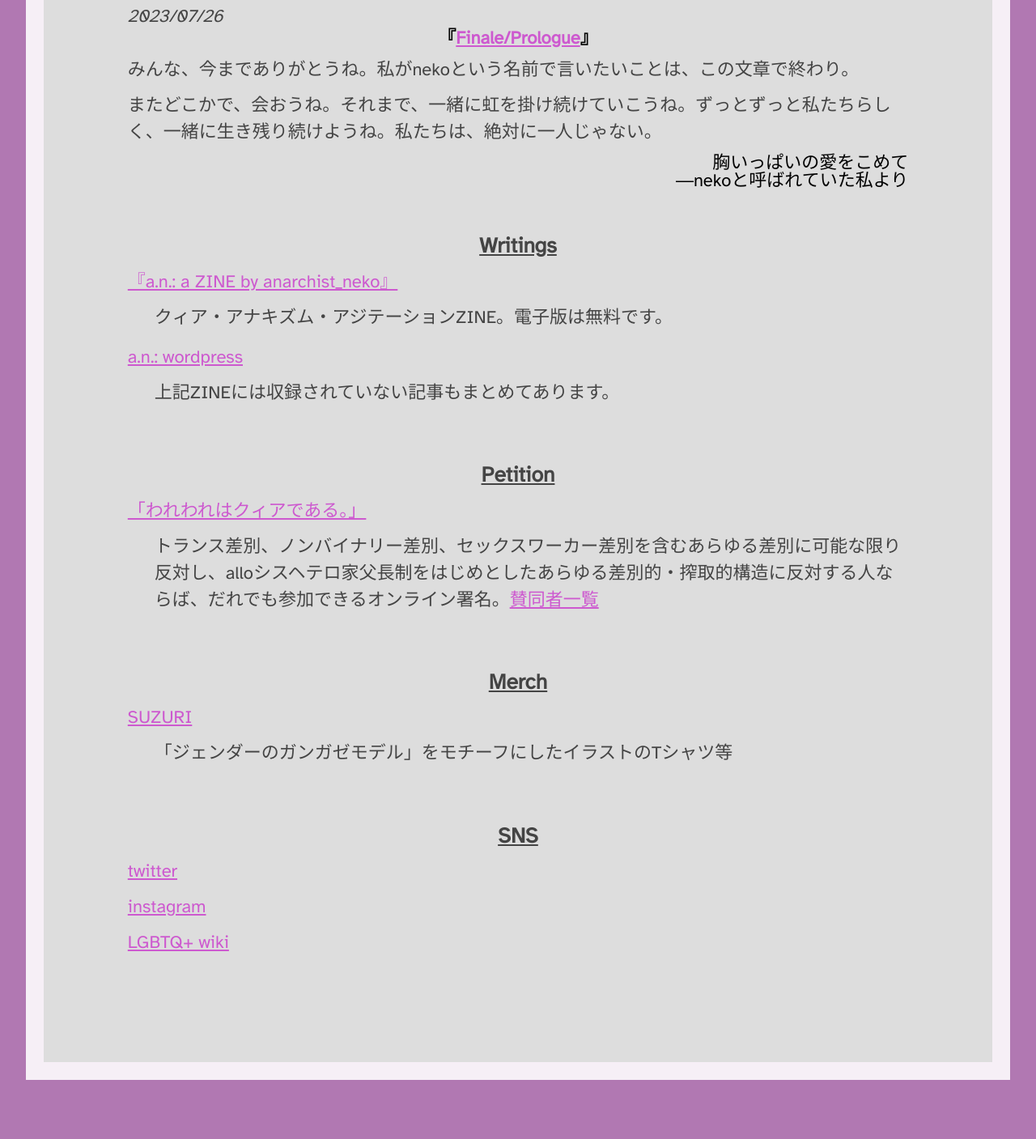
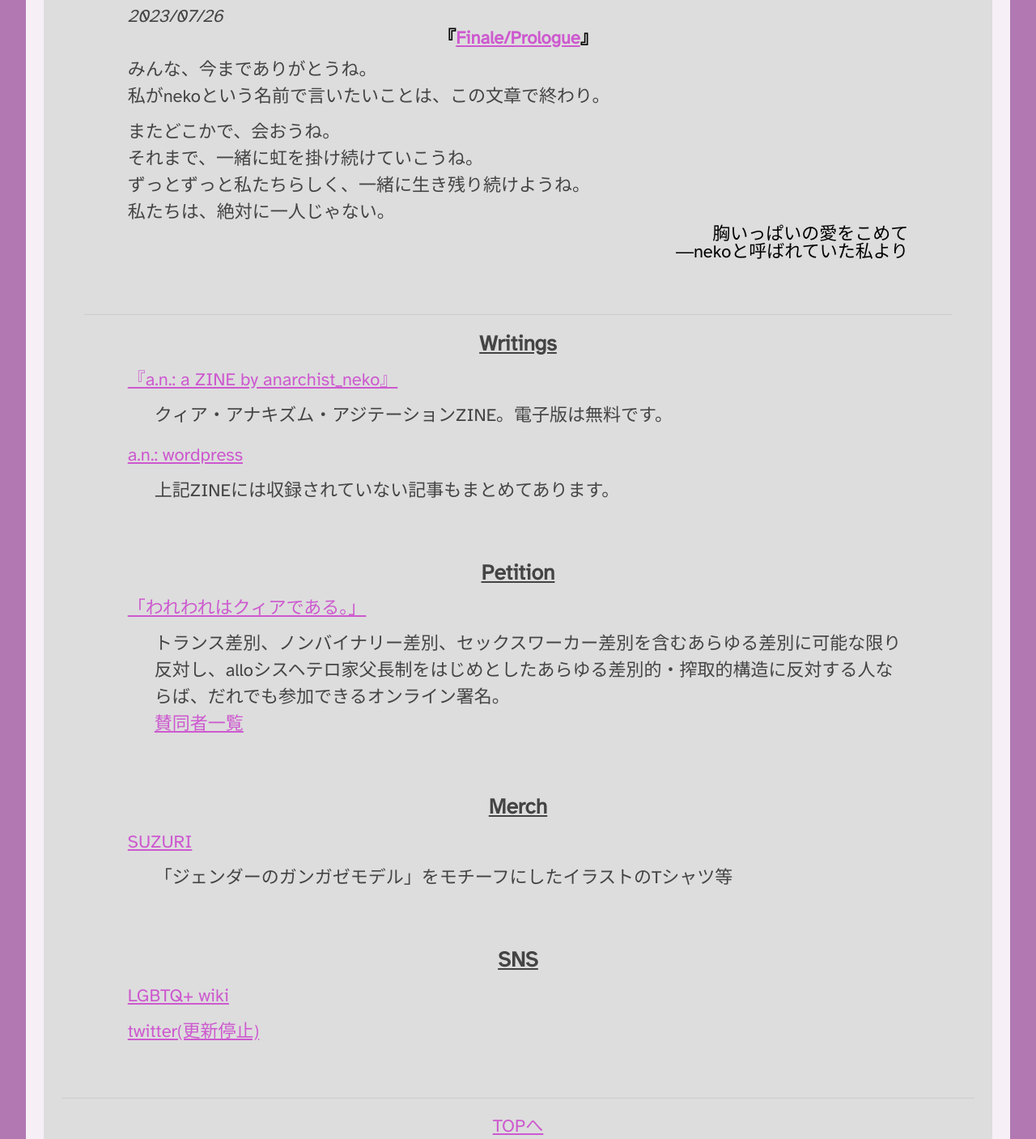
Before and after one commit to anarchistneko/anarchistneko.github.io, a plain HTML site: page index.html in a window 1280 px wide. Shown: the part 250-1657 px from the top of the page at 81% size. Before the commit the page ends 1584 px from the top, so only its background shows below. Drawn offline with Linux system fonts and the light colour scheme.

Commit message:
Update index.html

```diff
--- a/index.html
+++ b/index.html
@@ -34,13 +34,16 @@
     <div class="section_wrapper">
        <p><i>2023/07/26</i></p>
         <div style="text-align:center"><b>『<a href="https://anarchistneko.wordpress.com/2023/07/26/finale-prologue/">Finale/Prologue</a>』</b></div>
-        <p>みんな、今までありがとうね。私がnekoという名前で言いたいことは、この文章で終わり。</p>
-        <p>またどこかで、会おうね。それまで、一緒に虹を掛け続けていこうね。ずっとずっと私たちらしく、一緒に生き残り続けようね。私たちは、絶対に一人じゃない。
-        <p></p>
-        <p>
+        <p>みんな、今までありがとうね。<br>
+        私がnekoという名前で言いたいことは、この文章で終わり。</p>
+        <p>またどこかで、会おうね。<br>
+            それまで、一緒に虹を掛け続けていこうね。<br>
+            ずっとずっと私たちらしく、一緒に生き残り続けようね。<br>
+            私たちは、絶対に一人じゃない。
          <div style="text-align:right">胸いっぱいの愛をこめて<br>
        ―nekoと呼ばれていた私より</div>
     </div>
+    <hr>
     <div class="section_wrapper">
         <h2 id="petition">Writings</h2>
         <dl>
@@ -54,7 +57,8 @@
         <h2 id="petition">Petition</h2>
         <dl>
             <dt><a href="https://forms.gle/mRczyATJMqv3UDkY7">「われわれはクィアである。」</a></dt>
-            <dd>トランス差別、ノンバイナリー差別、セックスワーカー差別を含むあらゆる差別に可能な限り反対し、alloシスヘテロ家父長制をはじめとしたあらゆる差別的・搾取的構造に反対する人ならば、だれでも参加できるオンライン署名。<a href="https://docs.google.com/spreadsheets/d/1v3cxb4ORuqal9mEh55xn1u_nhbqQMot6gBK7Tsi0xxk">賛同者一覧</a></dd>
+            <dd>トランス差別、ノンバイナリー差別、セックスワーカー差別を含むあらゆる差別に可能な限り反対し、alloシスヘテロ家父長制をはじめとしたあらゆる差別的・搾取的構造に反対する人ならば、だれでも参加できるオンライン署名。<br>
+                <a href="https://docs.google.com/spreadsheets/d/1v3cxb4ORuqal9mEh55xn1u_nhbqQMot6gBK7Tsi0xxk">賛同者一覧</a></dd>
         </dl>
     </div>
     <div class="section_wrapper">
@@ -67,11 +71,14 @@
     <div class="section_wrapper">
         <h2 id="sns">SNS</h2>
         <dl>
-            <dt><a href="https://twitter.com/anarchist_neko">twitter</a></dt>
-            <dt><a href="https://instagram.com/anarchist_neko">instagram</a></dt>
             <dt><a href="https://lgbtq.fandom.com/ja/wiki/%E3%83%A6%E3%83%BC%E3%82%B6%E3%83%BC:Anarchistneko">LGBTQ+ wiki</a></dt>
+            <dt><a href="https://twitter.com/anarchist_neko">twitter(更新停止)</a></dt>
          </dl>
     </div>
 </div>
+<hr>
+ <center>
+   <a href="index.html">TOPへ</a>
+</center>
 </body>
 </html>
```
